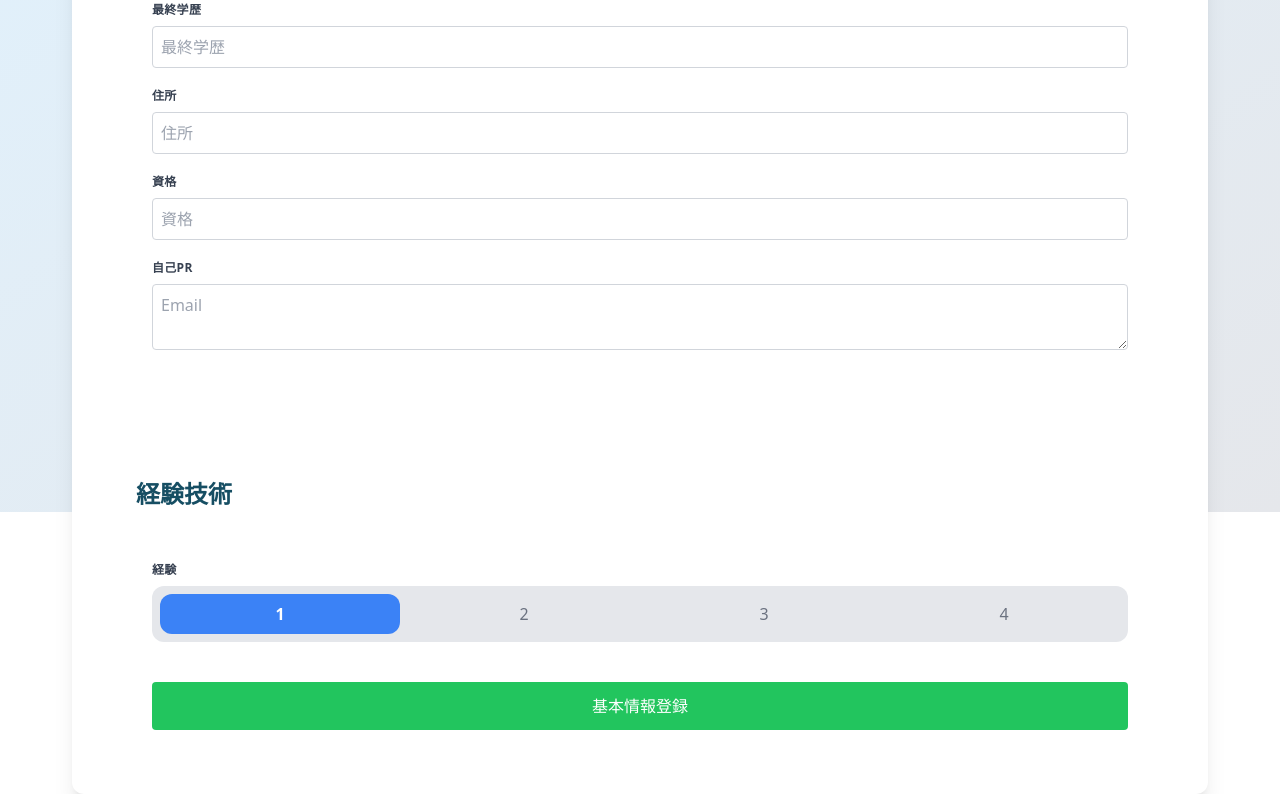
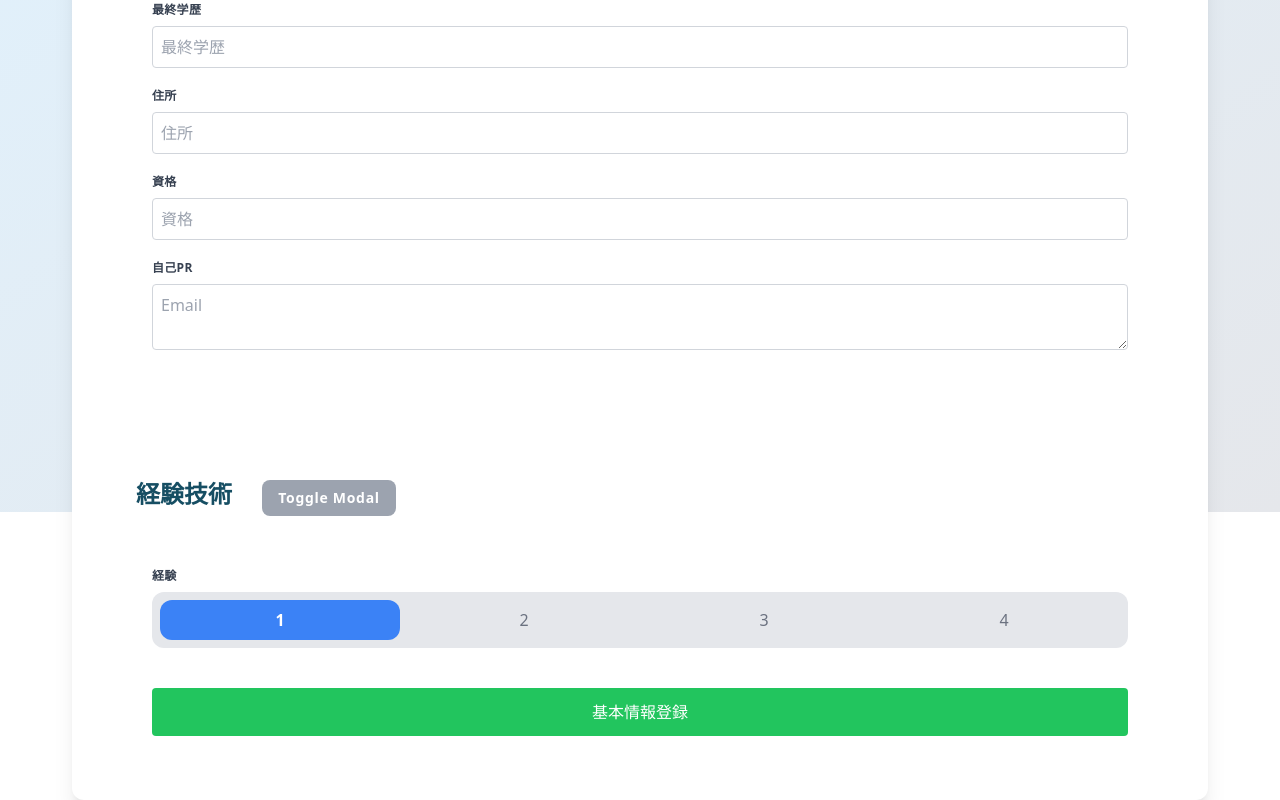
Before and after one commit to myantyuWorld/stackies-app, a Vue app in the folder frontend/vite_fast/: page /register in a window 1280 px wide. Shown: the part 450-1250 px from the top of the page. Built offline with nearby package versions, Linux system fonts and the light colour scheme.

Commit message:
Modify 基本情報登録画面

```diff
--- a/frontend/vite_fast/src/views/RegisterView.vue
+++ b/frontend/vite_fast/src/views/RegisterView.vue
@@ -106,7 +106,16 @@ import MasterData from '../components/MasterData.vue'
             <div class="p-6 sm:p-16">
 
               <div class="space-y-0">
-                <h2 class="mb-8 text-2xl text-cyan-900 font-bold">経験技術</h2>
+                <h2 class="mb-8 text-2xl text-cyan-900 font-bold">
+                  経験技術
+                  <button data-modal-target="defaultModal" data-modal-toggle="defaultModal"
+                    class="text-sm ml-6 px-4 py-2 bg-gray-400  text-white rounded-lg  tracking-wider hover:bg-gray-500 outline-none">Toggle
+                    Modal</button>
+
+
+                </h2>
+
+
               </div>
 
               <div class="flex bg-white">
@@ -117,9 +126,9 @@ import MasterData from '../components/MasterData.vue'
                     <div class="mt-5">
                       <!-- tabs -->
                       <label class="block uppercase tracking-wide text-gray-700 text-xs font-bold mb-2"
-                          for="grid-password">
-                          経験
-                        </label>
+                        for="grid-password">
+                        経験
+                      </label>
                       <div class="grid w-full grid-cols-4 space-x-2 rounded-xl bg-gray-200 p-2" x-data="app">
                         <div>
                           <input type="radio" name="option" id="1" class="peer hidden" checked />
```
